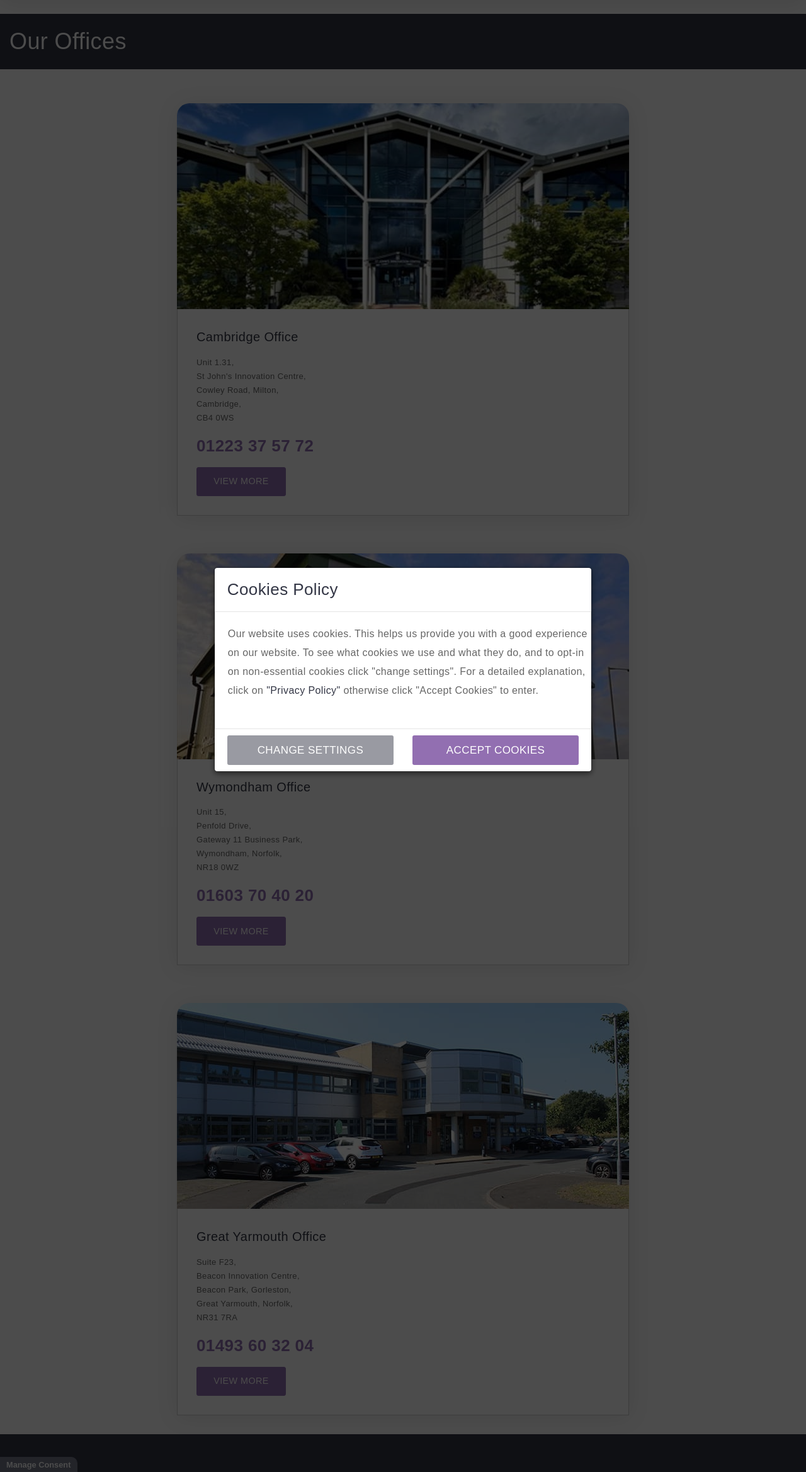
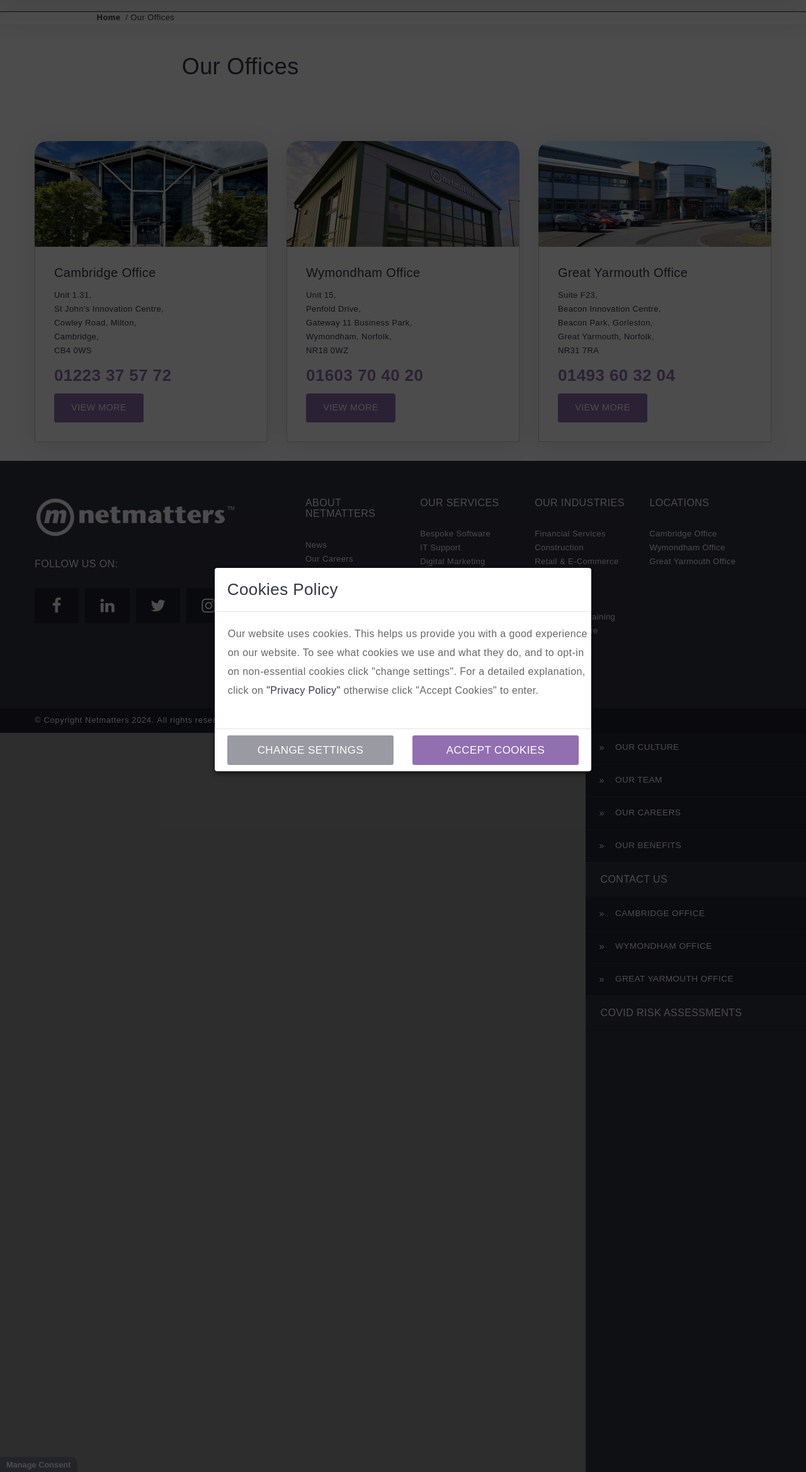
Before and after one commit to ftanekha/netMatters-HomePageII, a PHP site: page /contact-us.php in a window 1280 px wide. Shown: the part 211-2549 px from the top of the page at 63% size. Run offline with PHP 8.4, Linux system fonts and the light colour scheme; some web fonts are replaced.

Commit message:
Section#Contact-us - add office images and address - make the page content responsive

```diff
--- a/contact-us.php
+++ b/contact-us.php
@@ -46,13 +46,17 @@
                     </div>
                     <!-- CONTACT US -->
                     <div id="contact-us">
+                         <div class="contact-us-link">
+                            <p><a href="#">Home</a>/    Our Offices</p>
+                        </div>
                         <div id="contact-us-container">
                             <div class="contact-us-heading">
                                 <h1>Our Offices</h1>
                             </div>
                             <div id="netmatters-offices">
                                 <div class="container">
-                                <div class="offices-container">
+                                    <div class="offices-main-container">
+                                        <div class="office-container">
                                             <div class="office cambridge">
                                                 <div class="image-container">
                                                     <a class="office-image-wrapper" href="#">
@@ -79,7 +83,7 @@
                                                 </div>
                                             </div>
                                         </div>
-                                <div class="offices-container">
+                                        <div class="office-container">
                                             <div class="office wymondham">
                                                 <div class="image-container">
                                                     <a class="office-image-wrapper" href="#">
@@ -106,7 +110,7 @@
                                                 </div>
                                             </div>
                                         </div>
-                                <div class="offices-container">
+                                        <div class="office-container">
                                             <div class="office yarmouth">
                                                 <div class="image-container">
                                                     <a class="office-image-wrapper" href="#">
@@ -136,7 +140,7 @@
                                     </div>
                                 </div>
                             </div>
-
+                        </div>
                     </div>
                     <!-- FOOTER -->
                     <?php include "includes/footer.html" ?>
--- a/scss/main-sections/_contact-us.scss
+++ b/scss/main-sections/_contact-us.scss
@@ -1,9 +1,40 @@
 div#contact-us{
+    background-color: #fff;
+    color: #333645;
+    div.contact-us-link{
+        background-color: #fff;
+        box-shadow: 0 5px 35px rgba(0,0,0,.1);
+        border-top: 1px solid #333645;
+        margin-top: 20px;
+        display: none;
+        p{
+            background-color: #fff;
+            margin: 0;
+            padding-left: 12%;
+            font-size: .8125rem;
+            a{
+                display: inline-block;
+                padding-right: 8px;
+                margin: 0;
+                text-decoration: none;
+                color: #333645;
+                font-weight: 700;
+            }
+        }
+        @media (min-width: 768px){
+            display: flex;
+            flex-direction: column;
+            justify-content: center;
+            background-color: red;
+        }
+    }
     div#contact-us-container{
+        background-color: #fff;
         div.contact-us-heading{
             width: 100%;
             background-color: #333645;
-            padding-left: 15px;
+            padding-left: 12%;
+
             h1{
                 max-width: 750px;
                 height: 88px;
@@ -13,19 +44,41 @@ div#contact-us{
                 display: flex;
                 align-items: center;
             }
+            @media (min-width: 992px){
+                background-color: #fff;
+                h1{
+                    color: #333645;
+                    padding-left: 12%;
+                }
+            }
         }
         div#netmatters-offices{
             div.container{
-                div.offices-container{
+                div.offices-main-container{
+                    @media (min-width: 992px){
+                        display: flex;
+                        flex-direction: row;
+                        justify-content: space-between;
+                        row-gap: 30px;
+                    }
+                    div.office-container{
                         margin-bottom: 0;
                         display: flex;
                         flex-direction: column;
                         align-items: center;
+                        &:nth-child(2){
+                            @media (min-width: 992px){
+                                margin: 0 30px;
+                            }
+                        }
                         div.office{
                             box-shadow: 0 3px 35px rgba(0,0,0,.1);
                             border-top-right-radius: 20px;
                             border-top-left-radius: 20px;
                             margin: 30px auto;
+                            &:first-child{
+                                margin-top: 50px;
+                            }
                             div.image-container{
                                 a.office-image-wrapper{
                                     display: block;
@@ -40,7 +93,7 @@ div#contact-us{
                                 }
                             }
                             div.office-address{
-                            margin-top: -27px;
+                                margin-top: -30px;
                                 border-right: solid #ccc 1px;
                                 border-bottom: solid #ccc 1px;
                                 border-left: solid #ccc 1px;
@@ -48,7 +101,7 @@ div#contact-us{
                                 p.office-h2{
                                     font-size: 1.25rem;
                                     // position: relative;
-                                margin-bottom: 15px;
+                                    margin-bottom: 10px;
                                     a.office-name{
                                         display: inline-block;
                                         padding-top: 30px;
@@ -64,7 +117,7 @@ div#contact-us{
                                     font-size: .8125rem;
                                     line-height: 1.375rem;
                                     font-weight: 400;
-                                margin-bottom: 15px;
+                                    margin-bottom: 10px;
                                 }
                                 a.office-h3{
                                     color: #926fb1;
@@ -77,7 +130,7 @@ div#contact-us{
                                 }
                                 a.office-view-more{
                                     display: flex;
-                                margin-top: 15px;
+                                    margin-top: 10px;
                                     margin-bottom: 30px;
                                     width: 142.025px;
                                     height: 46px;
@@ -103,3 +156,4 @@ div#contact-us{
             }
         }
     }
+}
```
Also changed, not shown: css/application.css, xx.html (deleted), 1 other file. Lines whose indentation alone changed are shown as unchanged.
